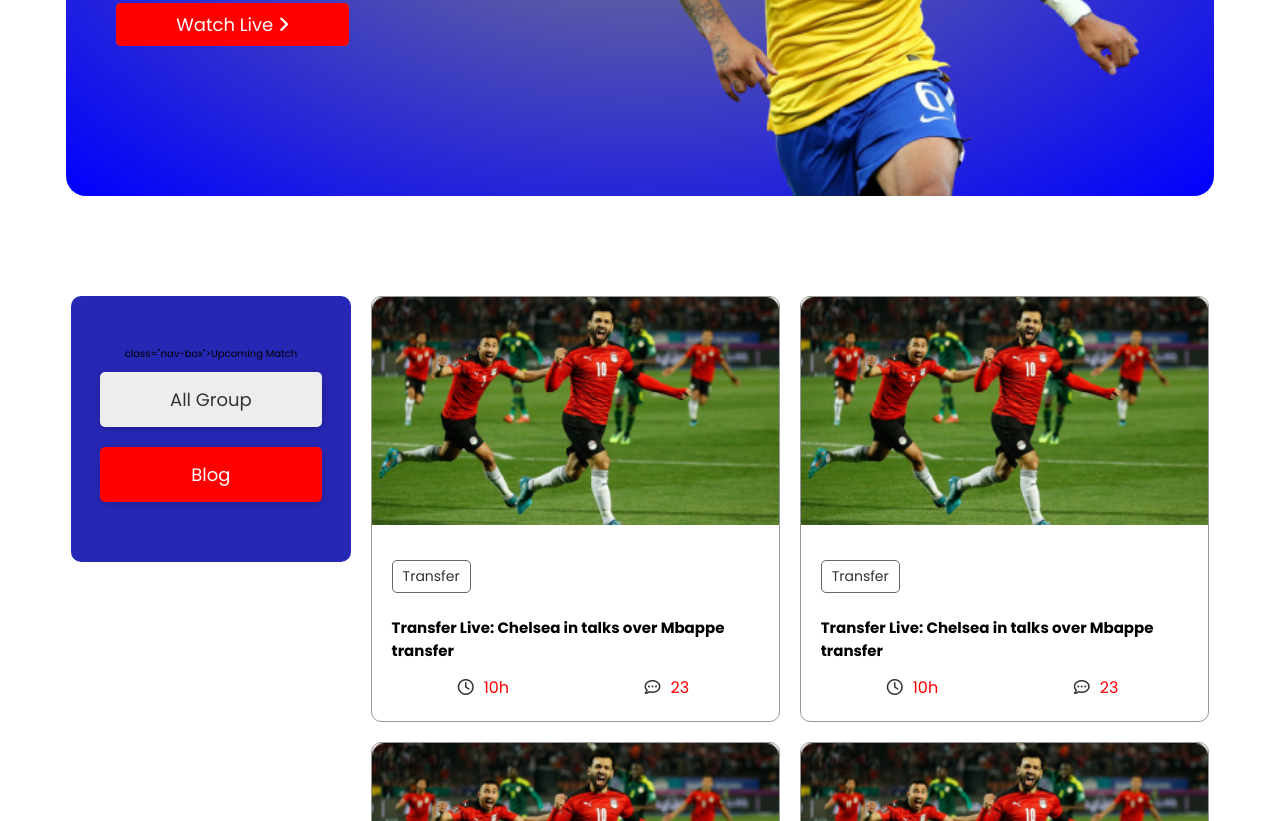
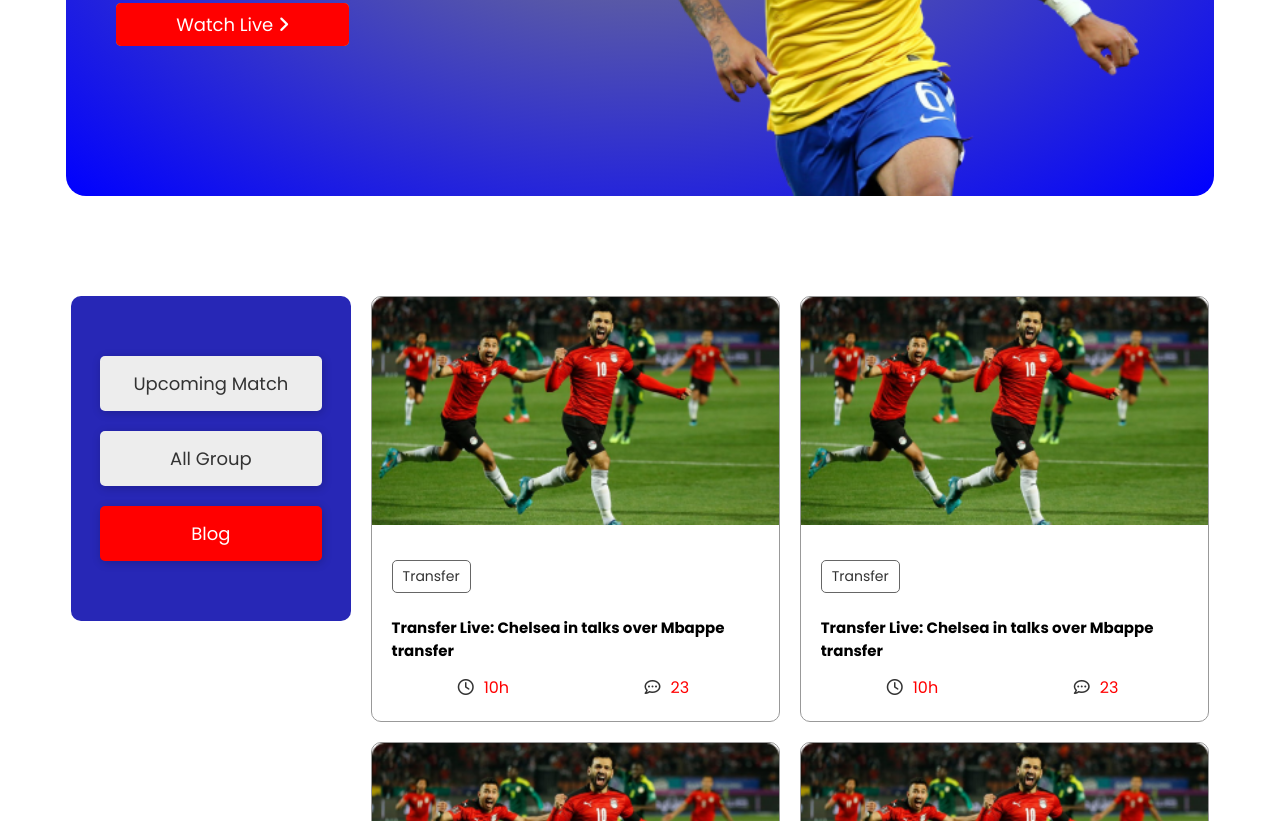
Before and after one commit to farhanarikta/World-Cup, a plain HTML site: page index.html in a window 1280 px wide. Shown: the part 554-1375 px from the top of the page. Drawn offline with Linux system fonts and the light colour scheme.

Commit message:
final result

```diff
--- a/index.html
+++ b/index.html
@@ -41,8 +41,8 @@
                     <!---Navigations Starts-->
                     <div class="col-1">
                         <nav>
-                            <a href="http://127.0.0.1:5500/UM.html">
-                        </a>class="nav-box">Upcoming Match</a>
+                            <a href="http://127.0.0.1:5500/UM.html"
+                        class="nav-box">Upcoming Match</a>
                             <a href="" class="nav-box">All Group</a>
                             <a href="" class="active">Blog</a>
                         </nav>
```
